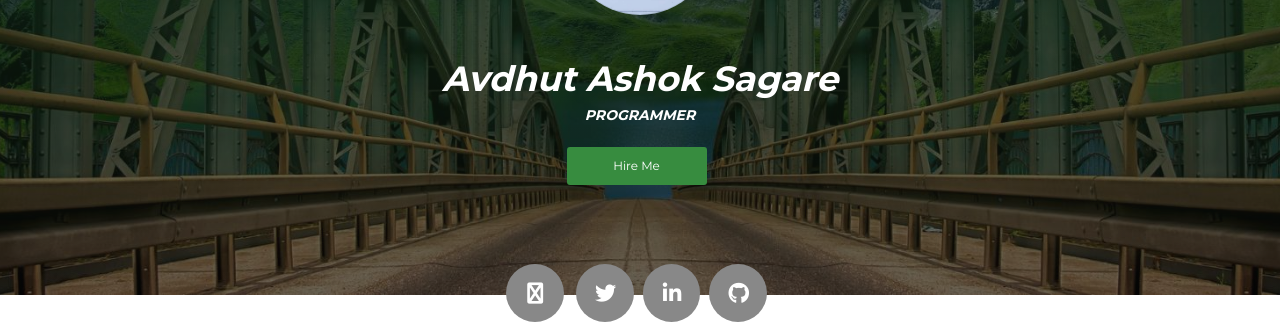
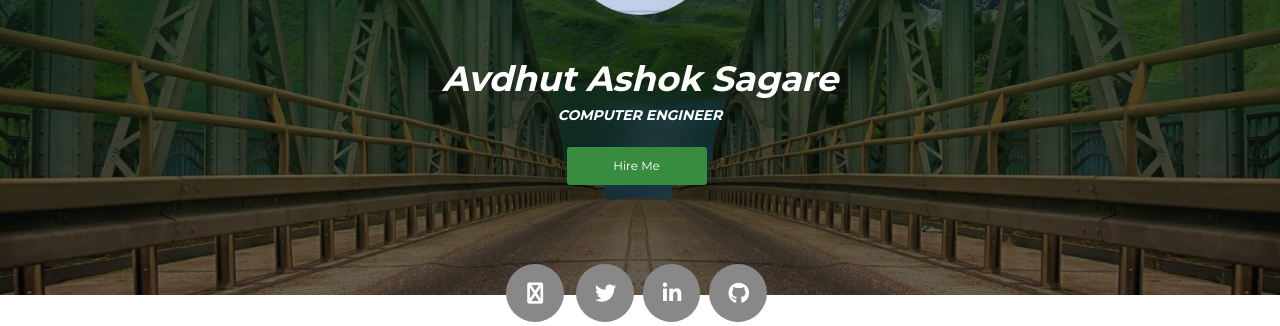
Before and after one commit to Avdhut16343/Web-Resume, a Django app: page / in a window 1280 px wide. Shown: the part 255-581 px from the top of the page. Run offline with Django 3.2, Linux system fonts and the light colour scheme; some libraries are stand-ins or nearby versions.

Commit message:
first commit

```diff
--- a/templates/main/index.html
+++ b/templates/main/index.html
@@ -68,7 +68,7 @@
                   <a href="#"><img src="{% static 'images/Profile.jpg' %}" alt="Image" /></a>
                 </div>
                 <div class="h2 title"><i>Avdhut Ashok Sagare</i></div>
-                <p class="category text-white"><i>Programmer</i></p>
+                <p class="category text-white"><i>Computer Engineer</i></p>
                 <a class="btn btn-primary smooth-scroll mr-2" href="#contact" data-aos="zoom-in"
                   data-aos-anchor="data-aos-anchor">Hire Me</a>
               </div>
```
